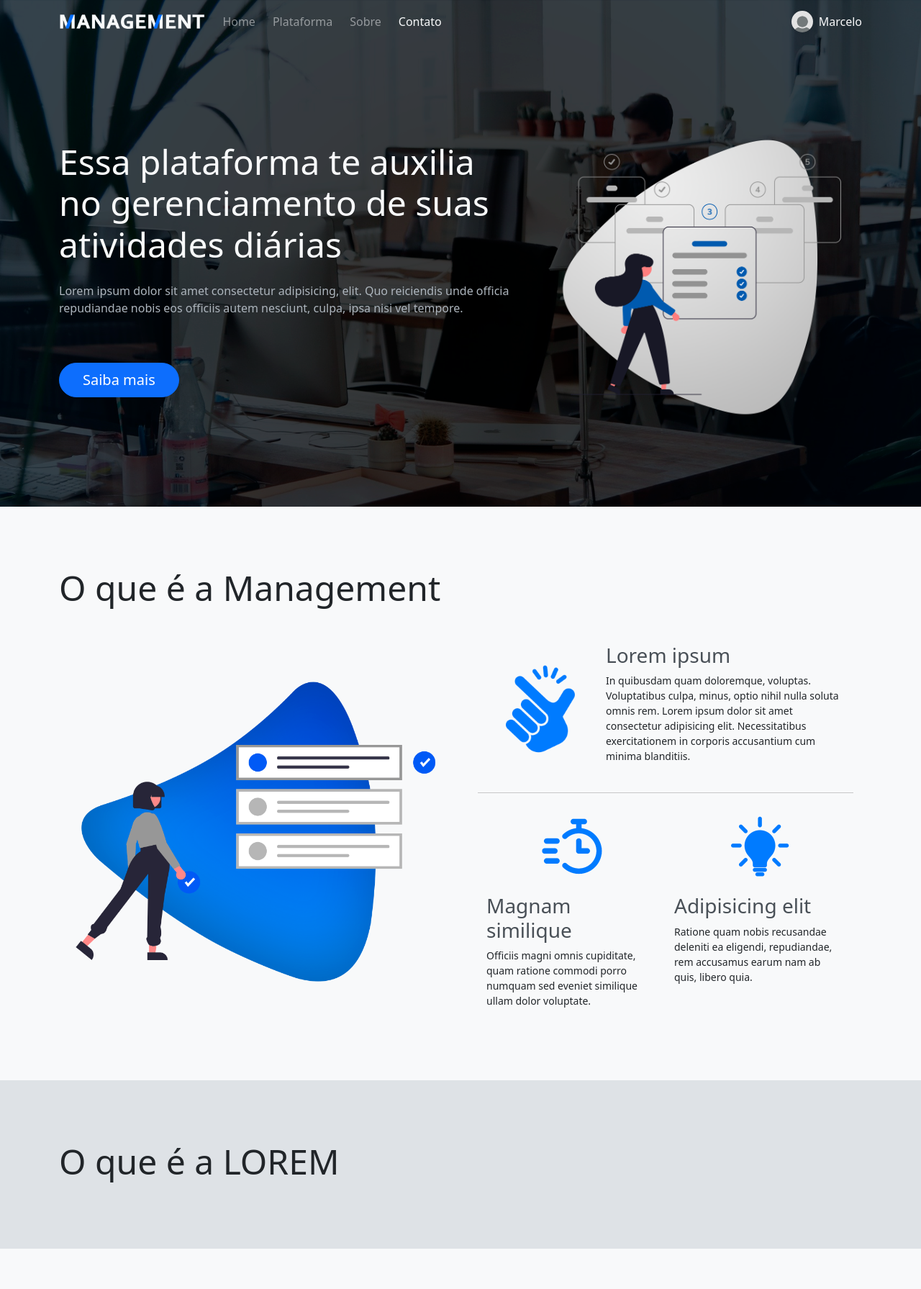
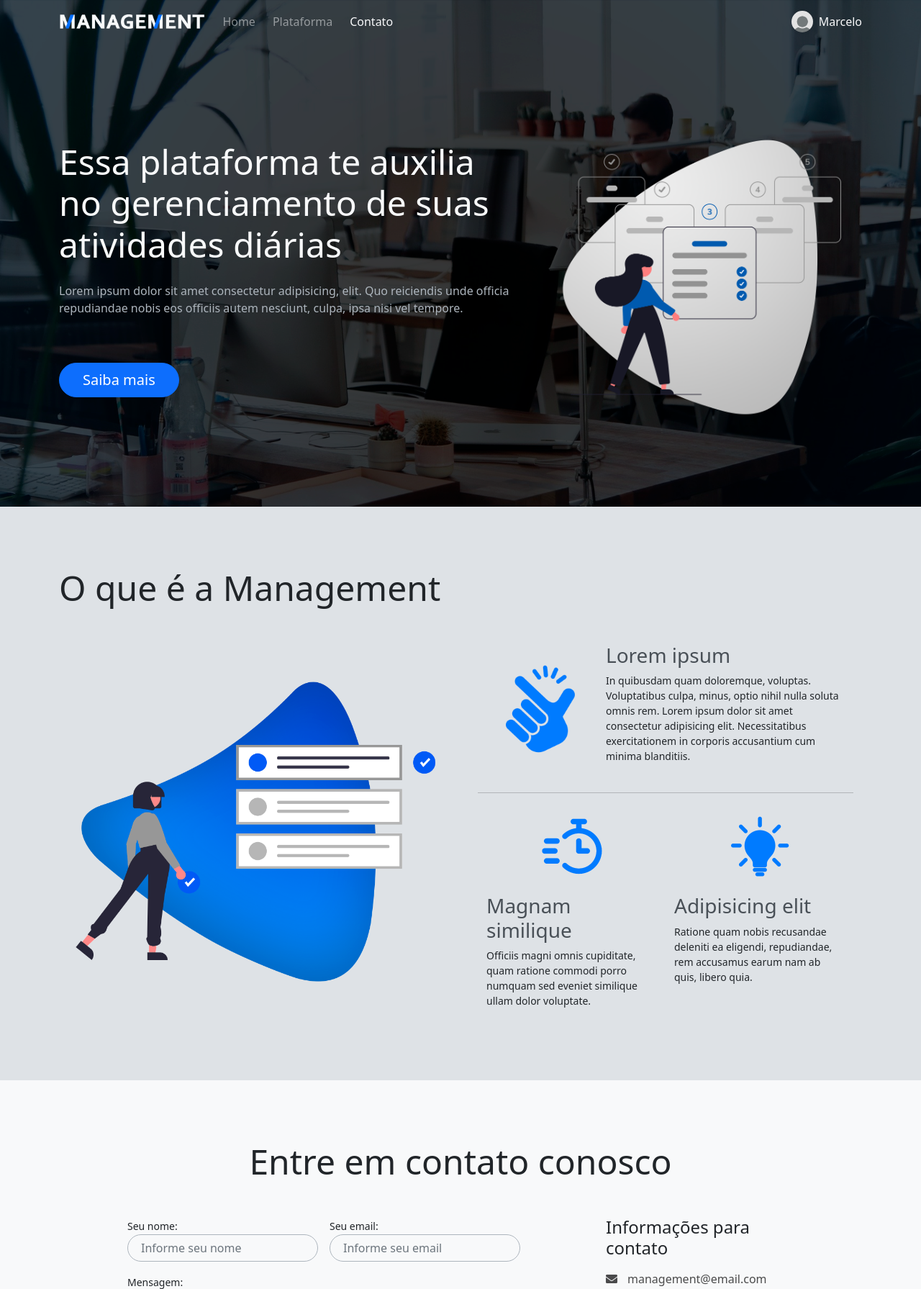
Before and after one commit to marcelotomazelli/management, a PHP site: page /management/ in a window 1280 px wide. Shown: the top 1791 px of the page at 72% size. Run offline with PHP 8.4, Linux system fonts and the light colour scheme.

Commit message:
admin users finished
Página admin users finalizada. Seção "sobre" da home da web foi removida

```diff
--- a/themes/mngweb/_theme.php
+++ b/themes/mngweb/_theme.php
@@ -62,13 +62,6 @@
                                     class="web-navbar-link link-pd"
                                     data-section="plataforma">
                                         Plataforma
-                                    </a>
-                                </li>
-                                <li class="web-navbar-item">
-                                    <a href="<?= url('/#sobre') ?>" data-menu-toggle="hide"
-                                    class="web-navbar-link link-pd"
-                                    data-section="sobre">
-                                        Sobre
                                     </a>
                                 </li>
                                 <li class="web-navbar-item">
--- a/themes/mngweb/home.php
+++ b/themes/mngweb/home.php
@@ -28,7 +28,7 @@
     </div>
 </article>
 
-<section class="bg-light" id="plataforma">
+<section class="bg-glass" id="plataforma">
     <div class="container">
         <div class="web-home-section">
             <header class="mb-5">
@@ -89,16 +89,6 @@
     </div>
 </section>
 
-<article class="bg-glass" id="sobre">
-    <div class="container">
-        <div class="web-home-section">
-            <header>
-                <h1 class="display-5">O que é a LOREM</h1>
-            </header>
-        </div>
-    </div>
-</article>
-
 <article class="bg-light" id="contato">
     <div class="container">
         <div class="web-home-section">
```
Also changed, not shown: themes/mngadmin/assets/css/theme.css (+32 -1 lines), 1 other file.
